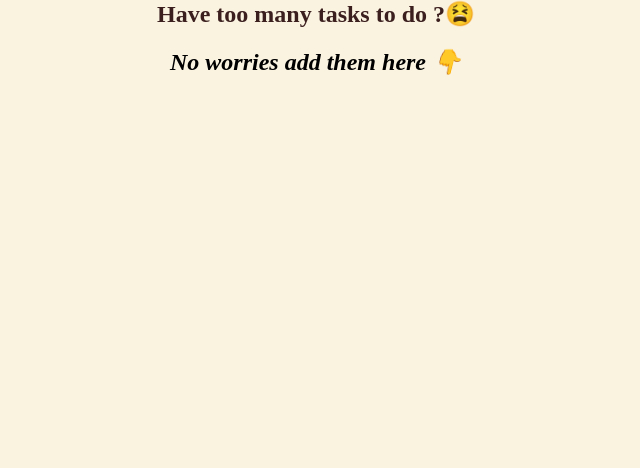
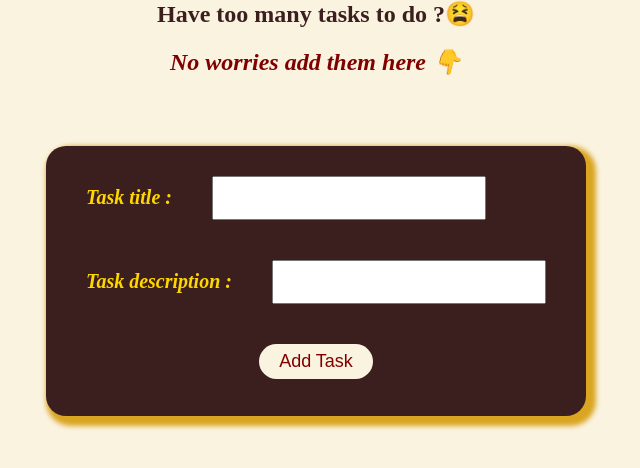
Before and after one commit to AditiNaldurgkar/listify, a React app: page /add in a window 1280 px wide. Shown: the whole page, without its empty margins (324-964 px from the left). Built offline with nearby package versions, Linux system fonts and the light colour scheme.

Commit message:
form created

```diff
--- a/src/views/add/add.css
+++ b/src/views/add/add.css
@@ -12,4 +12,44 @@
 .subtag{
     text-align: center;
     font-style: italic;
+    color: #800000;
 }
+.form{
+    margin: 10px auto;
+    margin-top: 70px;
+    display: block;
+    width:500px;
+background-color:#3B1F1F;
+height: 250px;
+color:#FFD700;
+border-radius: 20px;
+padding: 10px 20px;
+box-shadow: 5px 5px 5px 5px goldenrod ;}
+label{
+    margin:10px 20px;
+    font-size: 20px;
+    font-style: italic;
+    font-weight: bold;
+}
+input{
+    margin: 20px;
+    height: 20px;
+    width:50%;
+    padding: 10px;
+    font-size: 20px;
+    color: #800000;
+}
+.addtaskbtn{
+    margin: 20px auto;
+    display: block;
+    cursor: pointer;
+    height: 35px;
+   padding-left: 20px;
+   padding-right: 20px;
+   border-radius: 30px;
+   border: none;
+   font-size: large;
+   font-weight: 900px;
+   background-color: #FAF3E0;
+   color: #800000;
+}
--- a/src/views/add/add.js
+++ b/src/views/add/add.js
@@ -3,6 +3,17 @@ function Addnote(){
     return <div className="addcontainer">
        <h2 className="addtag">Have too many tasks to do ?😫</h2>
        <h2 className="subtag">No worries add them here 👇</h2>
+       <div className="form">
+       <label>Task title :</label>
+       <input type="text"></input>
+       <br/>
+       <label>Task description :</label>
+       <input type="text"></input>
+       <button type="button" className="addtaskbtn">Add Task</button>
+
+       </div>
+
+
     </div>
 }
 export default Addnote;
```
